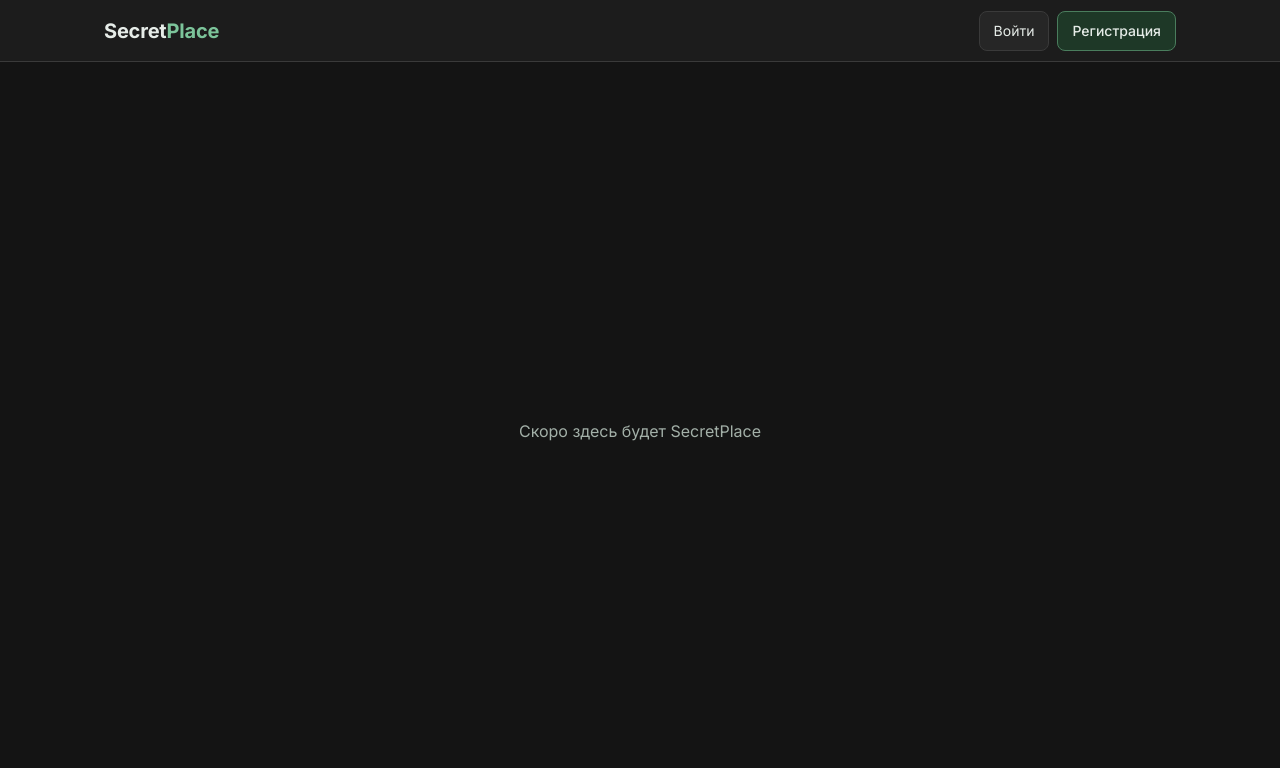
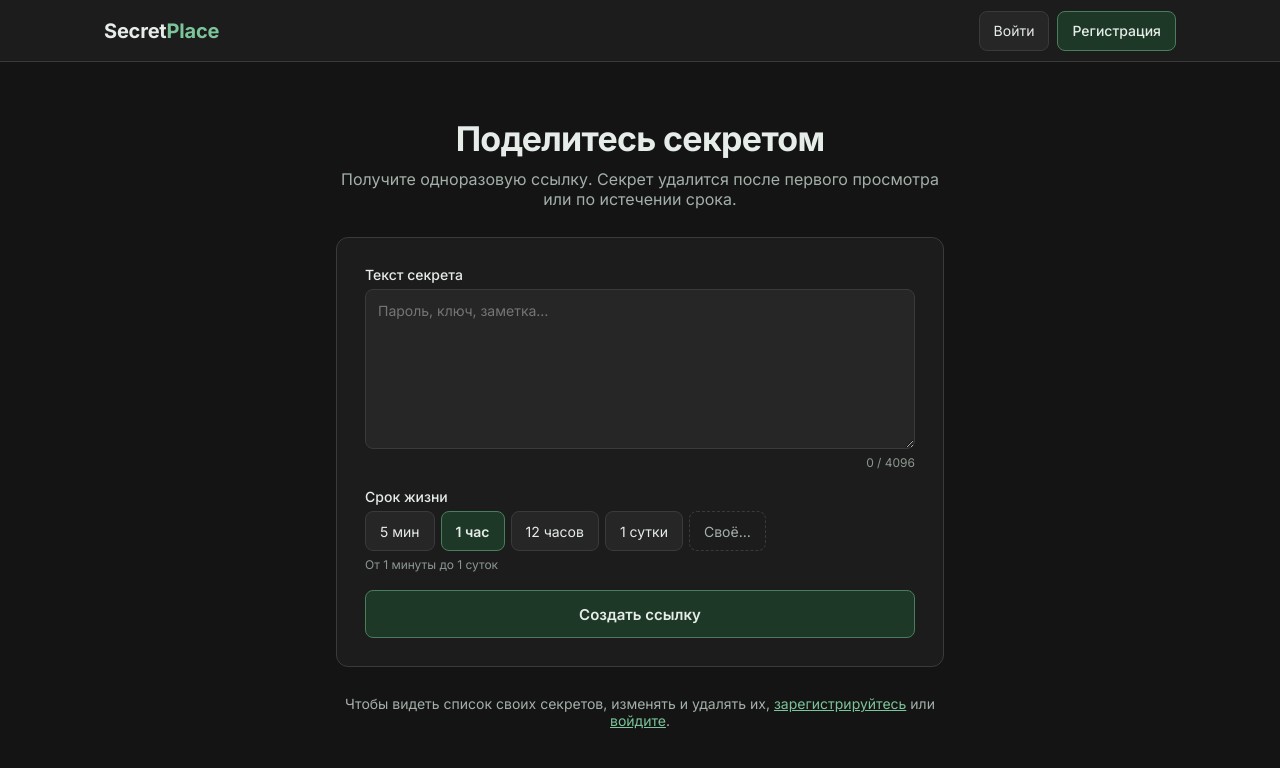
Before and after one commit to FiveStarHotel/SecretPlace, a React (Vite) app in the folder frontend/: page / in a window 1280 px wide. Shown: the top 768 px of the page. Built offline with nearby package versions, Linux system fonts and the light colour scheme.

Commit message:
Added guest home page with secret creation form

```diff
--- a/frontend/src/App.jsx
+++ b/frontend/src/App.jsx
@@ -1,14 +1,25 @@
 import { Route, Routes } from 'react-router'
+import { useAuth } from './auth.jsx'
 import Header from './components/Header.jsx'
+import GuestHome from './pages/GuestHome.jsx'
 import Login from './pages/Login.jsx'
 import Register from './pages/Register.jsx'
+
+// на «/» гость видит форму создания, а вошедший пользователь - свои секреты
+function Home() {
+  const { user, loading } = useAuth()
+  if (loading) {
+    return null
+  }
+  return user ? <main className="center-page"><p className="muted">Скоро здесь будут ваши секреты</p></main> : <GuestHome />
+}
 
 export default function App() {
   return (
     <>
       <Header />
       <Routes>
-        <Route path="/" element={<main className="center-page"><p className="muted">Скоро здесь будет SecretPlace</p></main>} />
+        <Route path="/" element={<Home />} />
         <Route path="/login" element={<Login />} />
         <Route path="/register" element={<Register />} />
       </Routes>
--- /dev/null
+++ b/frontend/src/components/CopyButton.jsx
@@ -0,0 +1,28 @@
+import { useState } from 'react'
+import Icon from './Icon.jsx'
+
+// После копирования на 2 секунды показывает «Скопировано». iconOnly - квадратная кнопка для таблицы
+export default function CopyButton({ text, label = 'Копировать', iconOnly = false, className = 'btn btn--primary' }) {
+  const [copied, setCopied] = useState(false)
+
+  async function handleClick() {
+    await navigator.clipboard.writeText(text)
+    setCopied(true)
+    setTimeout(() => setCopied(false), 2000)
+  }
+
+  if (iconOnly) {
+    return (
+      <button type="button" className="btn icon-btn icon-btn--copy" aria-label={label} title={copied ? 'Скопировано' : label} onClick={handleClick}>
+        <Icon name={copied ? 'check' : 'copy'} />
+      </button>
+    )
+  }
+
+  return (
+    <button type="button" className={className} onClick={handleClick}>
+      <Icon name={copied ? 'check' : 'copy'} size={16} />
+      {copied ? 'Скопировано' : label}
+    </button>
+  )
+}
--- /dev/null
+++ b/frontend/src/components/CreatedModal.jsx
@@ -0,0 +1,34 @@
+import { formatDateTime } from '../format.js'
+import CopyButton from './CopyButton.jsx'
+import Icon from './Icon.jsx'
+import Modal from './Modal.jsx'
+
+// created - { token, expiresAt } из SecretForm
+export default function CreatedModal({ created, onClose, onCreateMore }) {
+  const link = `${window.location.origin}/s/${created.token}`
+  const icon = (
+    <div className="circle-icon circle-icon--primary circle-icon--sm">
+      <Icon name="check" size={16} />
+    </div>
+  )
+
+  return (
+    <Modal title="Секрет создан" icon={icon} onClose={onClose}>
+      <p className="muted">
+        Отправьте ссылку получателю. Её можно открыть только один раз - до {formatDateTime(created.expiresAt)}.
+      </p>
+      <div className="field">
+        <label className="label" htmlFor="link">Ссылка</label>
+        <div className="copy-row">
+          <input className="input mono" id="link" readOnly value={link} onFocus={(e) => e.target.select()} />
+          <CopyButton text={link} />
+        </div>
+      </div>
+      <div className="warning">Не открывайте ссылку сами - после просмотра секрет удалится.</div>
+      <div className="actions">
+        <button className="btn" onClick={onCreateMore}>Создать ещё</button>
+        <button className="btn btn--primary" onClick={onClose}>Готово</button>
+      </div>
+    </Modal>
+  )
+}
--- /dev/null
+++ b/frontend/src/components/Modal.jsx
@@ -0,0 +1,36 @@
+import { useEffect } from 'react'
+import Icon from './Icon.jsx'
+
+// Закрывается по крестику, Esc и клику по затемнённому фону
+export default function Modal({ title, icon, subtitle, onClose, children }) {
+  useEffect(() => {
+    function handleKeyDown(event) {
+      if (event.key === 'Escape') {
+        onClose()
+      }
+    }
+    document.addEventListener('keydown', handleKeyDown)
+    return () => document.removeEventListener('keydown', handleKeyDown)
+  }, [onClose])
+
+  return (
+    // mousedown, а не click: иначе выделение текста мышью с отпусканием на фоне закрывало бы модалку
+    <div className="modal-backdrop" onMouseDown={(e) => e.target === e.currentTarget && onClose()}>
+      <div className="card modal" role="dialog" aria-modal="true" aria-labelledby="modal-title">
+        <div className="modal__header">
+          <div className="modal__title">
+            {icon}
+            <div className="field">
+              <h2 id="modal-title">{title}</h2>
+              {subtitle}
+            </div>
+          </div>
+          <button className="close-btn" aria-label="Закрыть" title="Закрыть" onClick={onClose}>
+            <Icon name="x" size={20} />
+          </button>
+        </div>
+        {children}
+      </div>
+    </div>
+  )
+}
--- /dev/null
+++ b/frontend/src/components/SecretForm.jsx
@@ -0,0 +1,51 @@
+import { useState } from 'react'
+import { request } from '../api.js'
+import TtlPicker from './TtlPicker.jsx'
+
+const SECRET_MAX_LENGTH = 4096
+
+// Форма создания секрета. С onCancel рисуется как модалка (Отмена/Создать), без него - как форма на главной
+export default function SecretForm({ onCreated, onCancel }) {
+  const [secret, setSecret] = useState('')
+  const [ttl, setTtl] = useState(60 * 60)
+  const [error, setError] = useState('')
+  const [sending, setSending] = useState(false)
+
+  async function handleSubmit(event) {
+    event.preventDefault()
+    setError('')
+    setSending(true)
+    try {
+      const { token } = await request('/secrets', { method: 'POST', body: { secret, time_to_live: ttl } })
+      setSecret('')
+      onCreated({ token, expiresAt: new Date(Date.now() + ttl * 1000) })
+    } catch (e) {
+      setError(e.status === 422 ? 'Проверьте текст секрета и срок жизни' : 'Не удалось создать секрет, попробуйте ещё раз')
+    } finally {
+      setSending(false)
+    }
+  }
+
+  return (
+    <form className="form" onSubmit={handleSubmit}>
+      <div className="field">
+        <label className="label" htmlFor="secret">Текст секрета</label>
+        <textarea className="input" id="secret" placeholder="Пароль, ключ, заметка…" required autoFocus={Boolean(onCancel)}
+          maxLength={SECRET_MAX_LENGTH} value={secret} onChange={(e) => setSecret(e.target.value)} />
+        <div className="field__footer">
+          <span className="hint">{secret.length} / {SECRET_MAX_LENGTH}</span>
+        </div>
+      </div>
+      <TtlPicker value={ttl} onChange={setTtl} />
+      {error && <p className="error">{error}</p>}
+      {onCancel ? (
+        <div className="actions">
+          <button type="button" className="btn" onClick={onCancel}>Отмена</button>
+          <button type="submit" className="btn btn--primary" disabled={sending}>Создать</button>
+        </div>
+      ) : (
+        <button type="submit" className="btn btn--lg btn--primary" disabled={sending}>Создать ссылку</button>
+      )}
+    </form>
+  )
+}
--- /dev/null
+++ b/frontend/src/components/TtlPicker.jsx
@@ -0,0 +1,43 @@
+import { useState } from 'react'
+
+const PRESETS = [
+  { label: '5 мин', seconds: 5 * 60 },
+  { label: '1 час', seconds: 60 * 60 },
+  { label: '12 часов', seconds: 12 * 60 * 60 },
+  { label: '1 сутки', seconds: 24 * 60 * 60 },
+]
+
+// value и onChange - срок жизни в секундах
+export default function TtlPicker({ value, onChange }) {
+  const [custom, setCustom] = useState(false)
+
+  return (
+    <div className="field">
+      <span className="label">Срок жизни</span>
+      <div className="ttl">
+        {PRESETS.map((preset) => (
+          <button
+            key={preset.seconds}
+            type="button"
+            className="btn"
+            aria-pressed={!custom && value === preset.seconds}
+            onClick={() => {
+              setCustom(false)
+              onChange(preset.seconds)
+            }}
+          >
+            {preset.label}
+          </button>
+        ))}
+        {custom ? (
+          <input className="input ttl__minutes" type="number" min={1} max={24 * 60} required autoFocus
+            aria-label="Срок жизни в минутах"
+            value={value / 60 || ''} onChange={(e) => onChange(Number(e.target.value) * 60)} />
+        ) : (
+          <button type="button" className="btn ttl__custom" onClick={() => setCustom(true)}>Своё…</button>
+        )}
+      </div>
+      <span className="hint">{custom ? 'В минутах: от 1 до 1440' : 'От 1 минуты до 1 суток'}</span>
+    </div>
+  )
+}
--- /dev/null
+++ b/frontend/src/format.js
@@ -0,0 +1,6 @@
+// 31.10.2026 15:05
+export function formatDateTime(date) {
+  return new Date(date).toLocaleString('ru-RU', {
+    day: '2-digit', month: '2-digit', year: 'numeric', hour: '2-digit', minute: '2-digit',
+  }).replace(',', '')
+}
--- /dev/null
+++ b/frontend/src/pages/GuestHome.jsx
@@ -0,0 +1,26 @@
+import { useState } from 'react'
+import { Link } from 'react-router'
+import CreatedModal from '../components/CreatedModal.jsx'
+import SecretForm from '../components/SecretForm.jsx'
+
+export default function GuestHome() {
+  const [created, setCreated] = useState(null)
+
+  return (
+    <main className="home">
+      <div className="home__intro">
+        <h1>Поделитесь секретом</h1>
+        <p className="muted">Получите одноразовую ссылку. Секрет удалится после первого просмотра или по истечении срока.</p>
+      </div>
+      <div className="card">
+        <SecretForm onCreated={setCreated} />
+      </div>
+      <p className="form__footer">
+        Чтобы видеть список своих секретов, изменять и удалять их, <Link to="/register">зарегистрируйтесь</Link> или <Link to="/login">войдите</Link>.
+      </p>
+      {created && (
+        <CreatedModal created={created} onClose={() => setCreated(null)} onCreateMore={() => setCreated(null)} />
+      )}
+    </main>
+  )
+}
--- a/frontend/src/styles.css
+++ b/frontend/src/styles.css
@@ -473,3 +473,42 @@ textarea.input {
   text-align: center;
   color: var(--text-2);
 }
+
+/* ---------- Главная ---------- */
+
+.home {
+  flex: 1;
+  width: 100%;
+  max-width: 640px;
+  margin: 0 auto;
+  padding: 56px 16px 48px;
+  display: flex;
+  flex-direction: column;
+  gap: 28px;
+}
+
+.home__intro {
+  display: flex;
+  flex-direction: column;
+  gap: 10px;
+  text-align: center;
+}
+
+.home__intro h1 {
+  font-size: 34px;
+  letter-spacing: -0.02em;
+}
+
+.home__intro p {
+  font-size: 16px;
+}
+
+.copy-row {
+  display: flex;
+  gap: 8px;
+}
+
+.copy-row .input {
+  flex: 1;
+  min-width: 0;
+}
```
